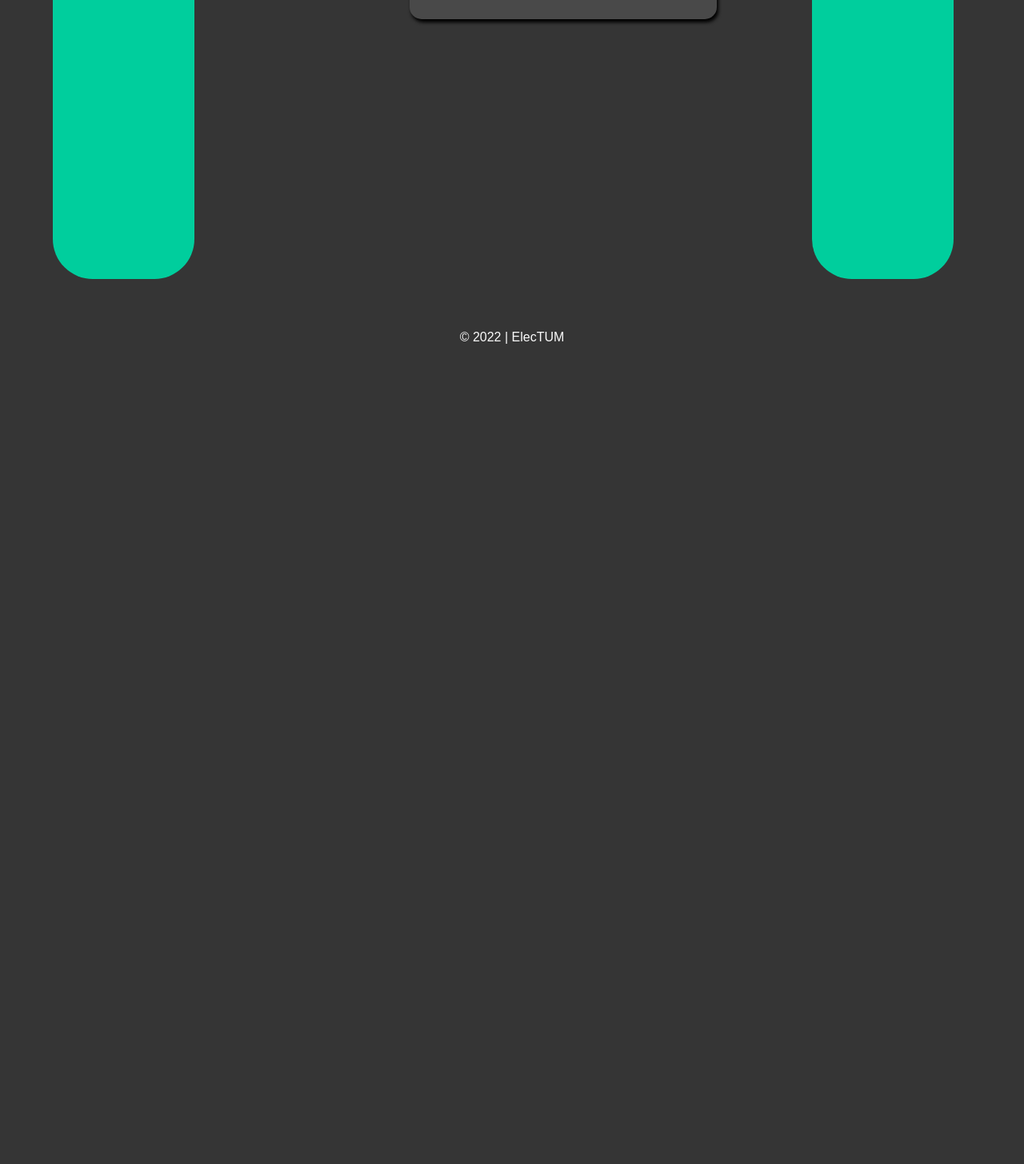
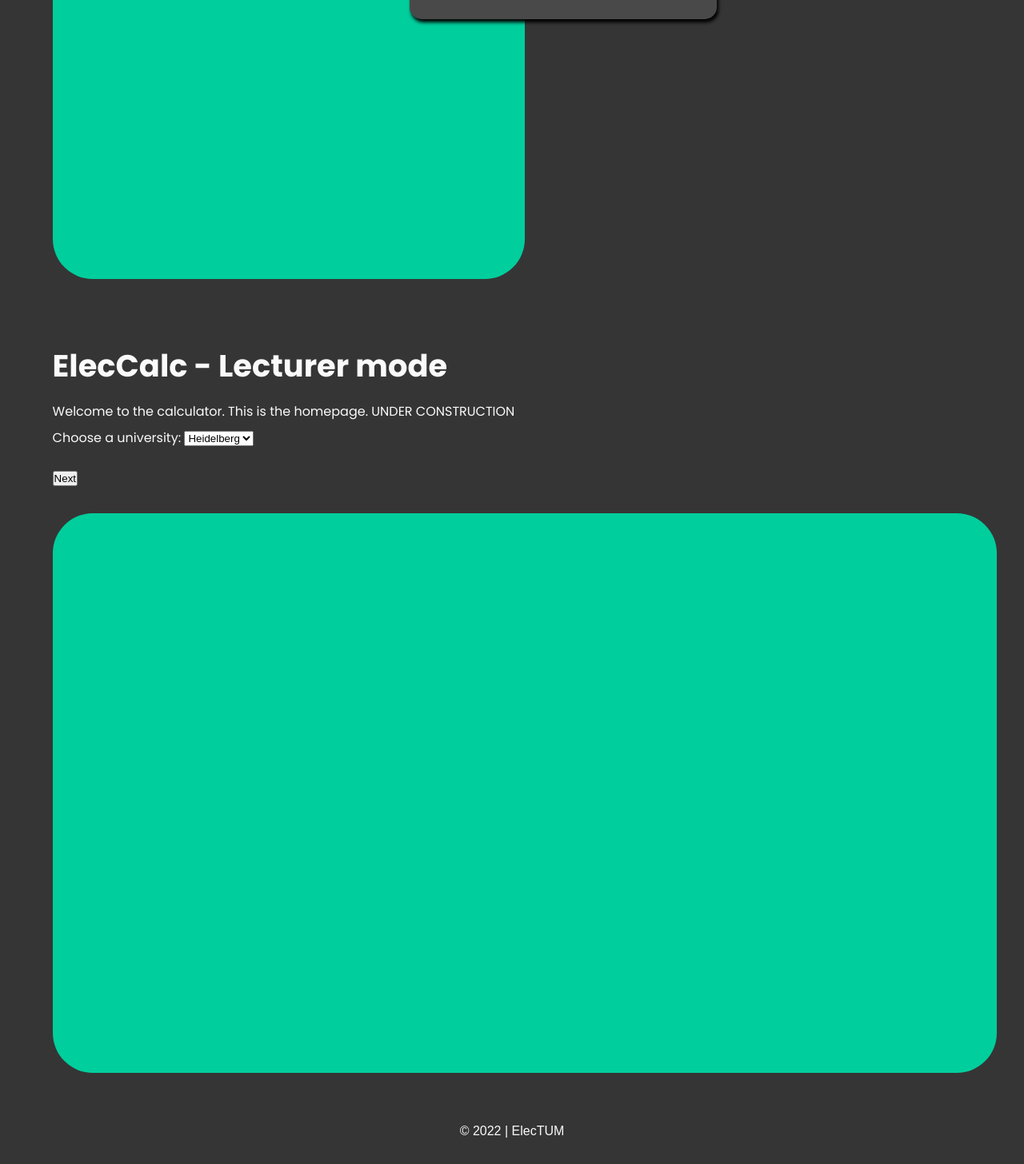
Before and after one commit to Quantulm/ElecCalc, a Django app: page /calculator_home in a window 1280 px wide. Shown: the part 886-2342 px from the top of the page at 80% size. Before the commit the page ends 1316 px from the top, so only its background shows below. Run offline with Django 3.2, Linux system fonts and the light colour scheme; data comes from the database, SQL or seed files in the repository; parts of the project's set-up code (start-up, migrations or seed data) failed here and were passed over.

Commit message:
Fixed Typos

```diff
--- a/lectureformat/static/css/styles.css
+++ b/lectureformat/static/css/styles.css
@@ -197,12 +197,7 @@
 /* -----------------------------------------Media */
 @media only screen and (max-width:768px){
 
-  .col1, .col2{
-      width:50%;
-  }
-  .col3{
-      width:100%;
-  }
+
 }
 @media only screen and (max-width:480px){
   .col{
@@ -219,6 +214,12 @@
   .Container {
       max-width: 720px;
 }
+  .col1, .col2{
+    width:50%;
+  }
+  .col3{
+    width:100%;
+  }
   .ProjectWrapper {
       margin-top: -5rem;
 }
--- a/lectureformat/templates/calculator_home.html
+++ b/lectureformat/templates/calculator_home.html
@@ -2,8 +2,7 @@
 
 {% block content %}
 <div class="col col2">
-    <h2>Column 2</h2>
-    <h1>elecCalc - Lecturer mode</h1>
+    <h1>ElecCalc - Lecturer mode</h1>
 <p> Welcome to the calculator. This is the homepage. UNDER CONSTRUCTION </p>
 <form action="calculator_base_selection" method="POST">
     {% csrf_token %}
--- a/lectureformat/templates/home.html
+++ b/lectureformat/templates/home.html
@@ -21,7 +21,7 @@
                 <div id="menu" class="col col1">
                     <a class="item" href="/">Home</a>
                     <a class="item" href="#">About</a>
-                    <a class="item" href="calculator_home">ElecCalculor</a>
+                    <a class="item" href="calculator_home">ElecCalc</a>
                     <a class="item" href="privacy">Legal Notice</a>
                </div>
                {% block content %}
```
